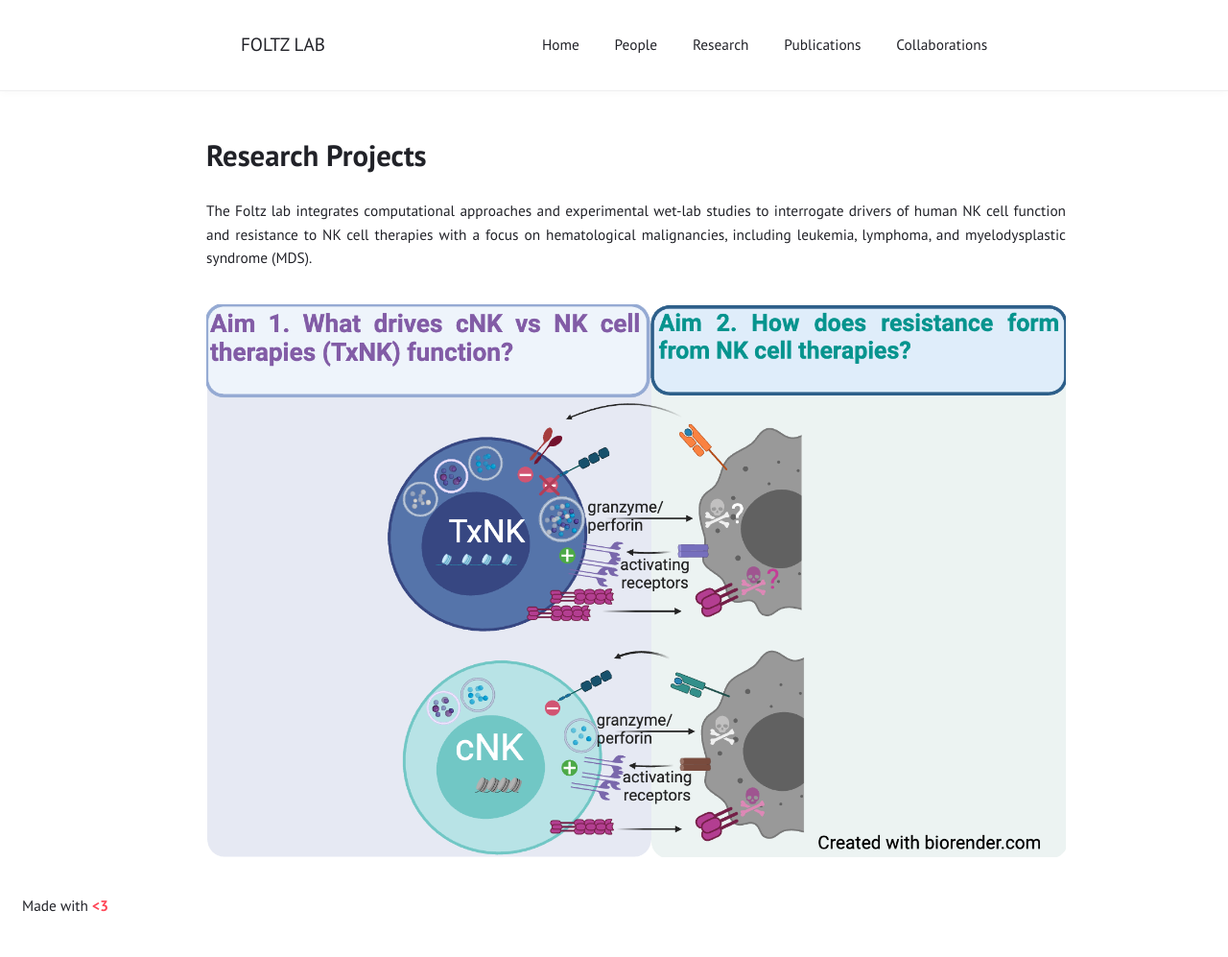
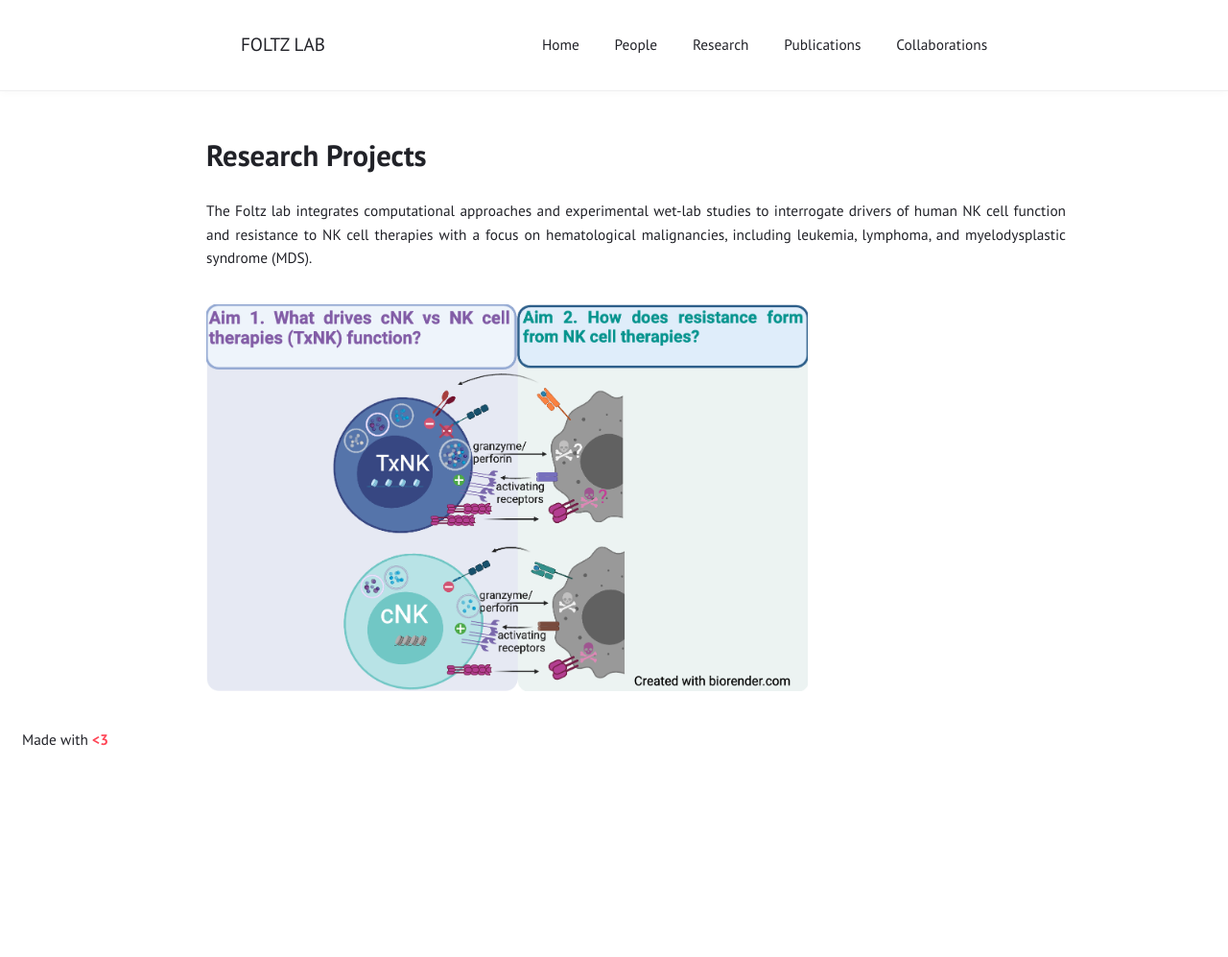
Before and after one commit to Foltz-Lab/Foltz-Lab.github.io, a Jekyll site: the page built from research.html, in a window 1280 px wide. Shown: the whole page at 96% size. Built offline with Jekyll 4.4.1, drawn with Linux system fonts in a browser that asks for light colours; after the commit the page ends 900 px from its top, so only the background shows below that.

Commit message:
Update research.html

```diff
--- a/research.html
+++ b/research.html
@@ -10,4 +10,4 @@ title: "Research"
   The Foltz lab integrates computational approaches and experimental wet-lab studies to interrogate drivers of human NK cell function and resistance to NK cell therapies with a focus on hematological malignancies, including leukemia, lymphoma, and myelodysplastic syndrome (MDS).
 </p>
 
-<img src="{{ '/images/ResearchProject.png' | relative_url }}" alt="Research Project" style="max-width: 100%; height: auto; margin-top: 20px;">
+<img src="{{ '/images/ResearchProject.png' | relative_url }}" alt="Research Project" style="max-width: 70%; height: auto; margin-top: 20px;">
```
